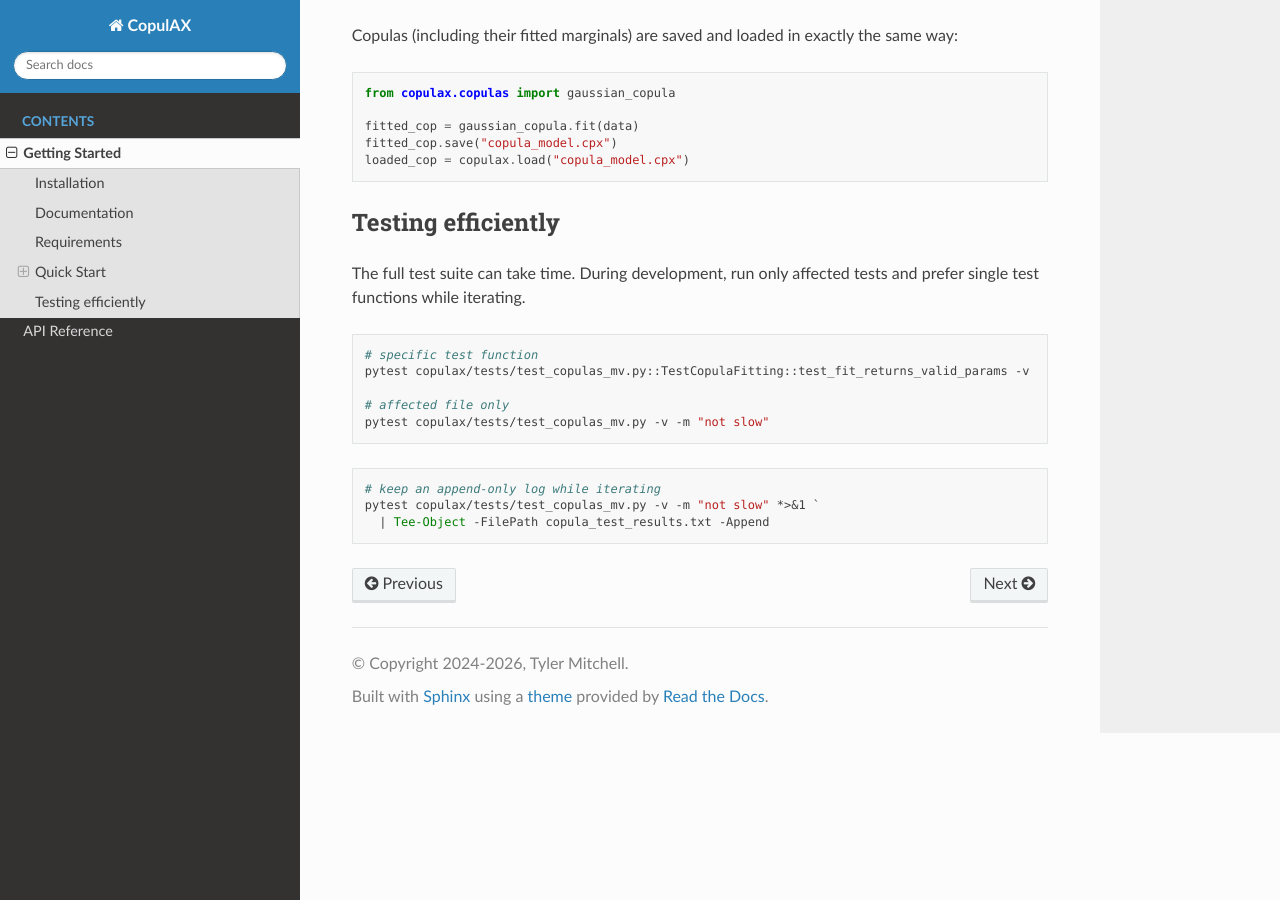
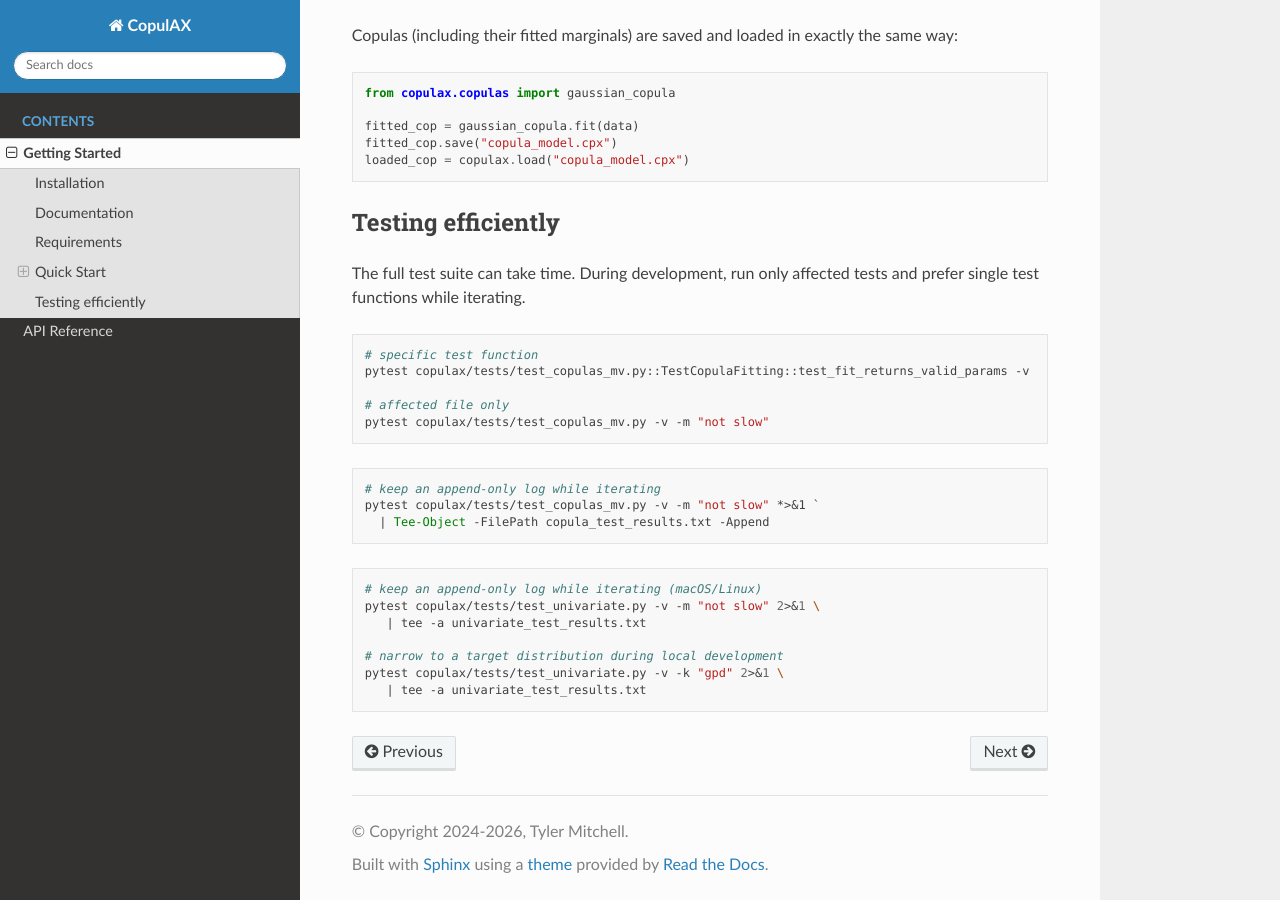
Before and after one commit to tfm000/copulax, a Sphinx documentation site: the page built from docs/getting_started.rst, in a window 1280 px wide and 900 px high, scrolled down 2974 px. Built offline with Sphinx 7.4.7 and the Read the Docs theme 3.1.0, drawn with Linux system fonts in a browser that asks for light colours.

Commit message:
docs: add bash append-only univariate test log commands

```diff
--- a/docs/getting_started.rst
+++ b/docs/getting_started.rst
@@ -191,3 +191,13 @@ and prefer single test functions while iterating.
    # keep an append-only log while iterating
    pytest copulax/tests/test_copulas_mv.py -v -m "not slow" *>&1 `
      | Tee-Object -FilePath copula_test_results.txt -Append
+
+.. code-block:: bash
+
+    # keep an append-only log while iterating (macOS/Linux)
+    pytest copulax/tests/test_univariate.py -v -m "not slow" 2>&1 \
+       | tee -a univariate_test_results.txt
+
+    # narrow to a target distribution during local development
+    pytest copulax/tests/test_univariate.py -v -k "gpd" 2>&1 \
+       | tee -a univariate_test_results.txt
```
